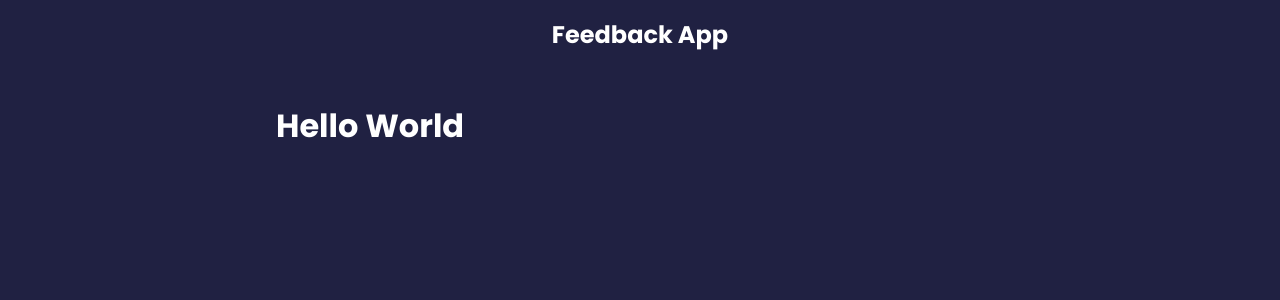
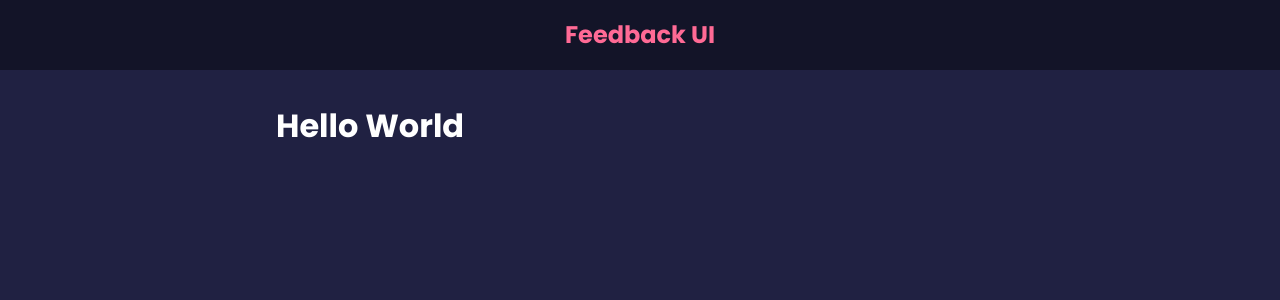
Before and after one commit to klaus-moser/feedback_app, a React (Create React App) app: page / in a window 1280 px wide. Shown: the top 300 px of the page. Built offline with nearby package versions, Linux system fonts and the light colour scheme; the HTML template or start-up script is replaced by a standard one.

Commit message:
Add styles to the header

```diff
--- a/src/App.js
+++ b/src/App.js
@@ -4,7 +4,7 @@ import Header from './components/Header';
 function App() {
   return (
     <>
-      <Header text="Feedback App"/>
+      <Header text="Feedback UI"/>
       <div className="container">
         <h1>Hello World</h1>
       </div>
--- a/src/components/Header.js
+++ b/src/components/Header.js
@@ -2,9 +2,15 @@ import React from 'react'
 import PropTypes from 'prop-types'
 
 
-function Header({ text }) {
+function Header({ text, bgColor, textColor }) {
+
+  const headerStyles = {
+    backgroundColor: bgColor,
+    color: textColor,
+  }
+
   return (
-    <header>
+    <header style={headerStyles}>
       <div className='container'>
         <h2>{text}</h2>
       </div>
@@ -13,11 +19,15 @@ function Header({ text }) {
 }
 
 Header.defaultProps = {
-  text: 'Hello World',
+  text: 'Feedback UI',
+  bgColor: 'rgba(0,0,0,0.4)',
+  textColor: '#ff6a95',
 }
 
 Header.propTypes = {
-  text: PropTypes.string
+  text: PropTypes.string,
+  bgColor: PropTypes.string,
+  textColor: PropTypes.string,
 }
 
 export default Header
```
